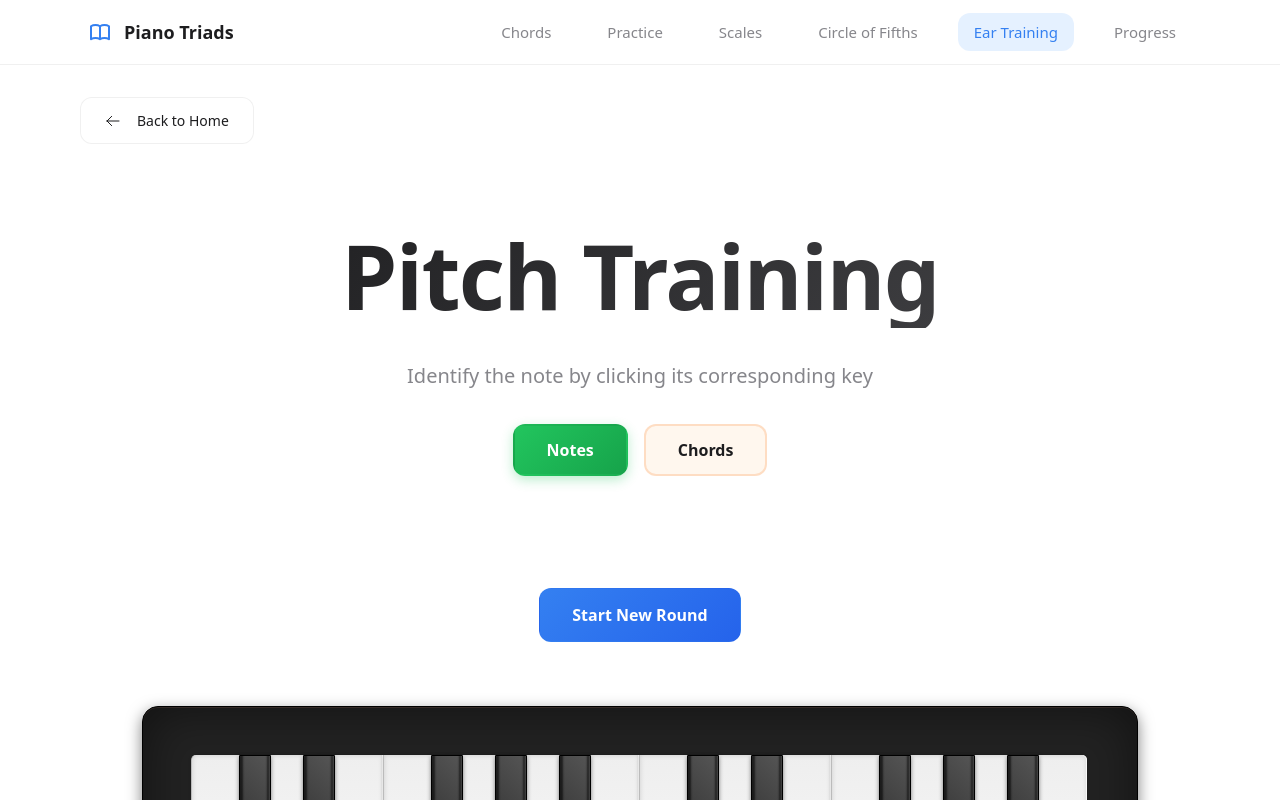
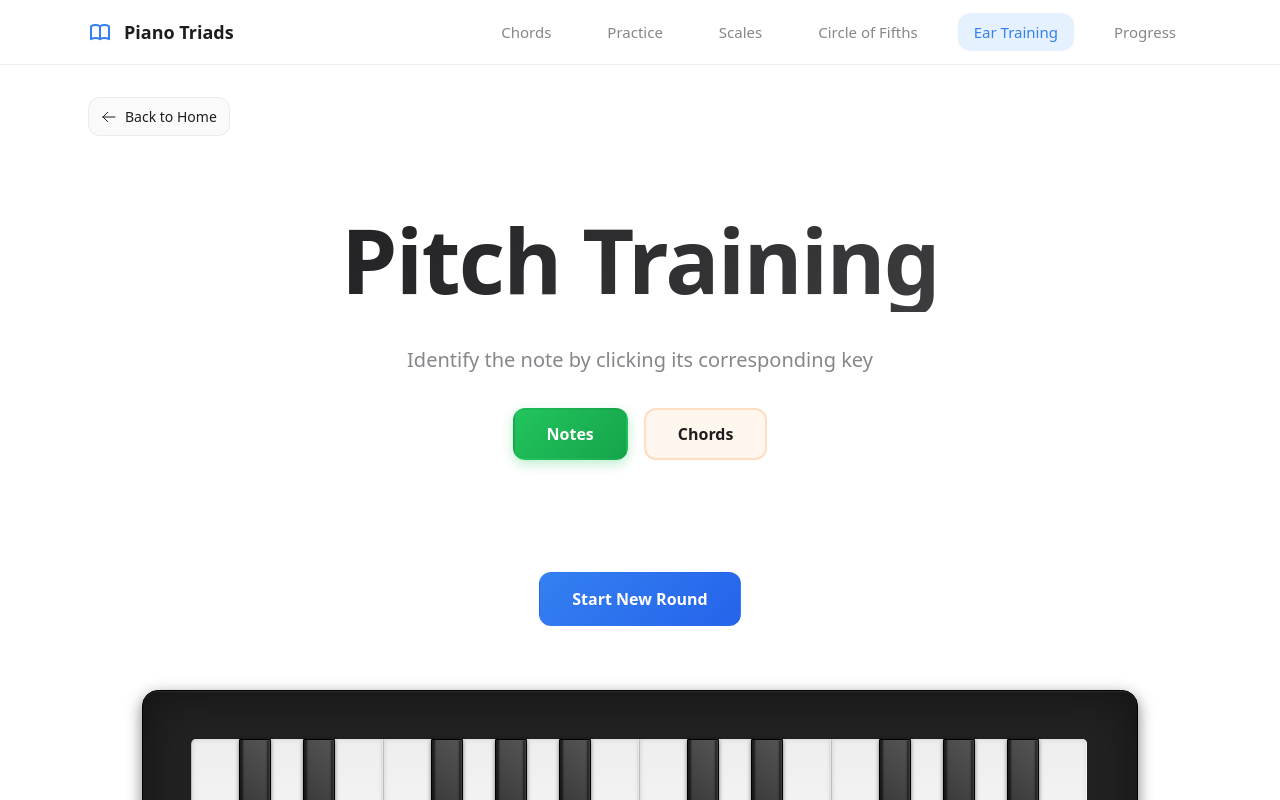
Before and after one commit to guilpejon/piano-triads, a SvelteKit app: page /pitch-training in a window 1280 px wide. Shown: the top 800 px of the page. Built offline with nearby package versions, Linux system fonts and the light colour scheme.

Commit message:
Clean up CSS

```diff
--- a/src/routes/chord-dictionary/+page.svelte
+++ b/src/routes/chord-dictionary/+page.svelte
@@ -390,17 +390,9 @@
   }
 
   /* Navigation */
-  .navigation {
-    padding-bottom: 1.5rem;
-  }
 
-  /* Back button icon */
-  .back-icon {
-    width: 1rem;
-    height: 1rem;
-    margin-right: 0.5rem;
-    stroke-width: 1.5;
-  }
+
+
 
   /* Controls section */
   .controls-container {
@@ -543,9 +535,7 @@
       padding: 1.5rem 1rem;
     }
 
-    nav.navigation {
-      padding: 0;
-    }
+
 
     .header-section {
       padding: 2rem 0;
--- a/src/routes/chord-progressions/+page.svelte
+++ b/src/routes/chord-progressions/+page.svelte
@@ -444,16 +444,9 @@
   }
 
   /* Navigation */
-  .navigation {
-    padding-bottom: 1.5rem;
-  }
 
-  .back-icon {
-    width: 1rem;
-    height: 1rem;
-    margin-right: 0.5rem;
-    stroke-width: 1.5;
-  }
+
+
 
 
 
--- a/src/routes/circle-of-fifths/+page.svelte
+++ b/src/routes/circle-of-fifths/+page.svelte
@@ -568,69 +568,7 @@
     letter-spacing: 0.5px;
   }
 
-  .education-section {
-    margin-top: 2rem;
-  }
 
-  .education-card {
-    padding: 2.5rem;
-  }
-
-  .education-title {
-    font-size: 1.75rem;
-    font-weight: 600;
-    color: var(--color-text-primary);
-    margin-bottom: 2rem;
-    text-align: center;
-  }
-
-  .education-grid {
-    display: grid;
-    grid-template-columns: repeat(auto-fit, minmax(250px, 1fr));
-    gap: 2rem;
-  }
-
-  .education-item {
-    text-align: center;
-  }
-
-  .education-icon {
-    width: 3rem;
-    height: 3rem;
-    background: var(--gradient-blue);
-    border-radius: 1rem;
-    display: flex;
-    align-items: center;
-    justify-content: center;
-    margin: 0 auto 1rem;
-    color: white;
-  }
-
-  .education-item:nth-child(2) .education-icon {
-    background: var(--gradient-green);
-  }
-
-  .education-item:nth-child(3) .education-icon {
-    background: var(--gradient-purple);
-  }
-
-  .education-item:nth-child(4) .education-icon {
-    background: var(--gradient-orange);
-  }
-
-  .education-item h3 {
-    font-size: 1.25rem;
-    font-weight: 600;
-    color: var(--color-text-primary);
-    margin-bottom: 0.75rem;
-  }
-
-  .education-item p {
-    font-size: 1rem;
-    color: var(--color-text-secondary);
-    line-height: 1.5;
-    margin: 0;
-  }
 
   /* Responsive Design */
   @media (max-width: 768px) {
@@ -638,13 +576,8 @@
       font-size: 17px !important;
     }
 
-    .info-card, .education-card {
+    .info-card {
       padding: 1.5rem;
-    }
-
-    .education-grid {
-      grid-template-columns: 1fr;
-      gap: 1.5rem;
     }
 
     .info-grid {
@@ -662,12 +595,8 @@
   }
 
   @media (max-width: 480px) {
-    .info-card, .education-card {
+    .info-card {
       padding: 1.25rem;
-    }
-
-    .education-title {
-      font-size: 1.5rem;
     }
 
     .info-title {
--- a/src/routes/learn-scales/+page.svelte
+++ b/src/routes/learn-scales/+page.svelte
@@ -614,9 +614,7 @@
       padding: 1.5rem 1rem;
     }
 
-    .navigation {
-      padding-bottom: 1rem;
-    }
+
 
     .header-section {
       padding: 2rem 0;
--- a/src/routes/pitch-training/+page.svelte
+++ b/src/routes/pitch-training/+page.svelte
@@ -624,42 +624,14 @@
     padding: 2rem 0;
   }
 
-  .page-container {
-    max-width: 72rem;
-    margin: 0 auto;
-    padding: 0 1rem;
-  }
+
 
   /* Navigation */
-  .navigation {
-    padding-bottom: 2rem;
-  }
 
-  .btn-glass {
-    display: inline-flex;
-    align-items: center;
-    gap: 0.5rem;
-    padding: 0.75rem 1.5rem;
-    background: rgba(255, 255, 255, 0.9);
-    border: 1px solid var(--color-border-light);
-    border-radius: 0.75rem;
-    color: var(--color-text-primary);
-    text-decoration: none;
-    font-weight: 500;
-    backdrop-filter: blur(20px);
-    transition: var(--transition-smooth);
-  }
 
-  .btn-glass:hover {
-    background: rgba(255, 255, 255, 1);
-    transform: translateY(-1px);
-    box-shadow: var(--shadow-md);
-  }
 
-  .back-icon {
-    width: 1rem;
-    height: 1rem;
-  }
+
+
 
   /* Header */
   .header-section {
@@ -956,9 +928,7 @@
 
   /* Responsive Design */
   @media (max-width: 768px) {
-    .page-container {
-      padding: 0 0.75rem;
-    }
+
 
     .mode-container {
       flex-direction: row;
@@ -1047,9 +1017,7 @@
 
 
 
-    .navigation {
-      padding-bottom: 0.75rem;
-    }
+
 
     .mode-section {
       padding-bottom: 0.5rem;
--- a/src/routes/progress/+page.svelte
+++ b/src/routes/progress/+page.svelte
@@ -363,35 +363,11 @@
 
 
   /* Navigation */
-  .navigation {
-    margin-bottom: 2rem;
-  }
 
-  .btn-glass {
-    display: inline-flex;
-    align-items: center;
-    gap: 0.5rem;
-    padding: 0.75rem 1.5rem;
-    background: var(--color-card-background);
-    border: 1px solid var(--color-border-light);
-    border-radius: 12px;
-    color: var(--color-text-primary);
-    text-decoration: none;
-    font-weight: 500;
-    transition: all 0.3s ease;
-    backdrop-filter: blur(20px);
-  }
 
-  .btn-glass:hover {
-    background: var(--color-card-hover);
-    transform: translateY(-1px);
-    box-shadow: var(--shadow-md);
-  }
 
-  .back-icon {
-    width: 20px;
-    height: 20px;
-  }
+
+
 
   /* Header */
   .header-section {
```
